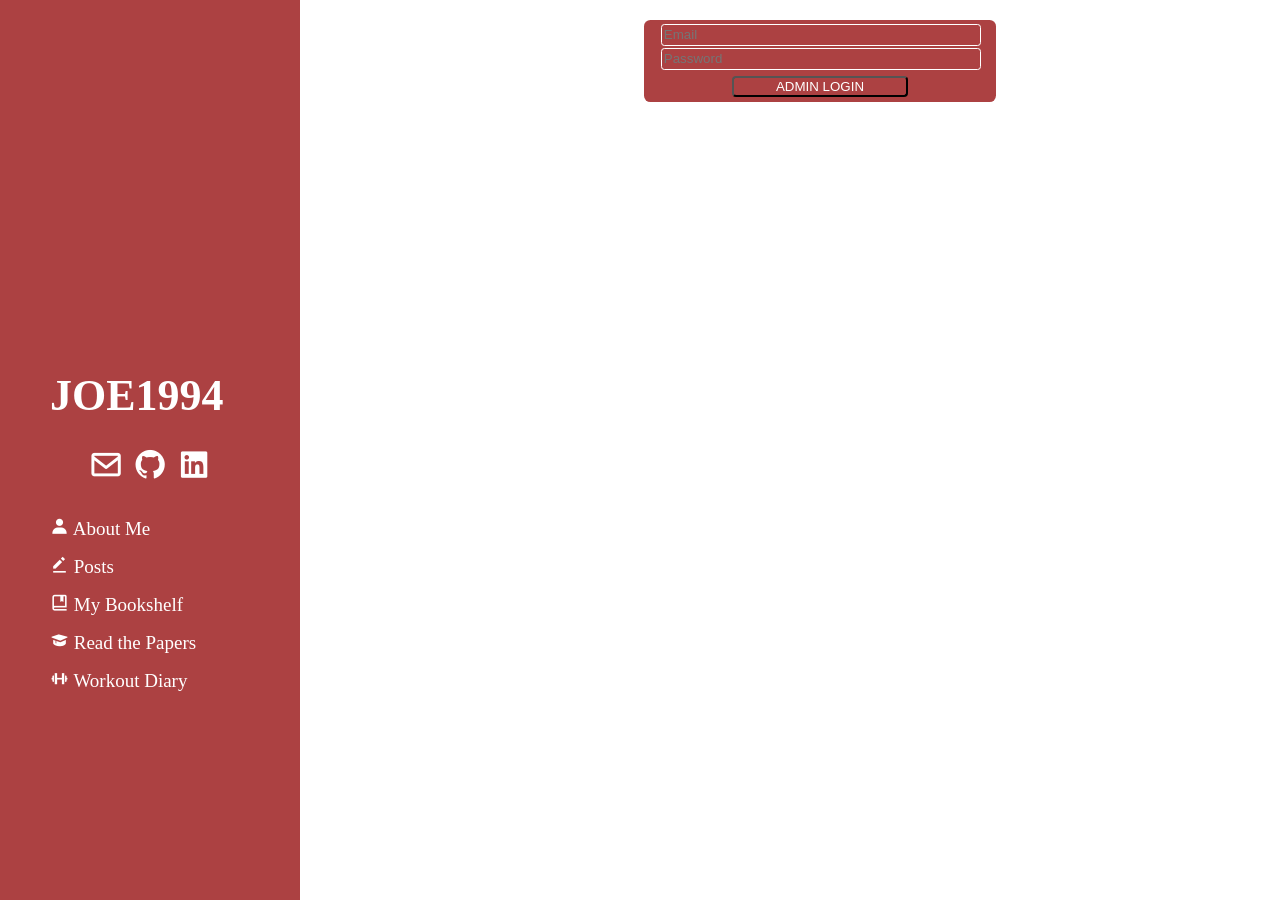
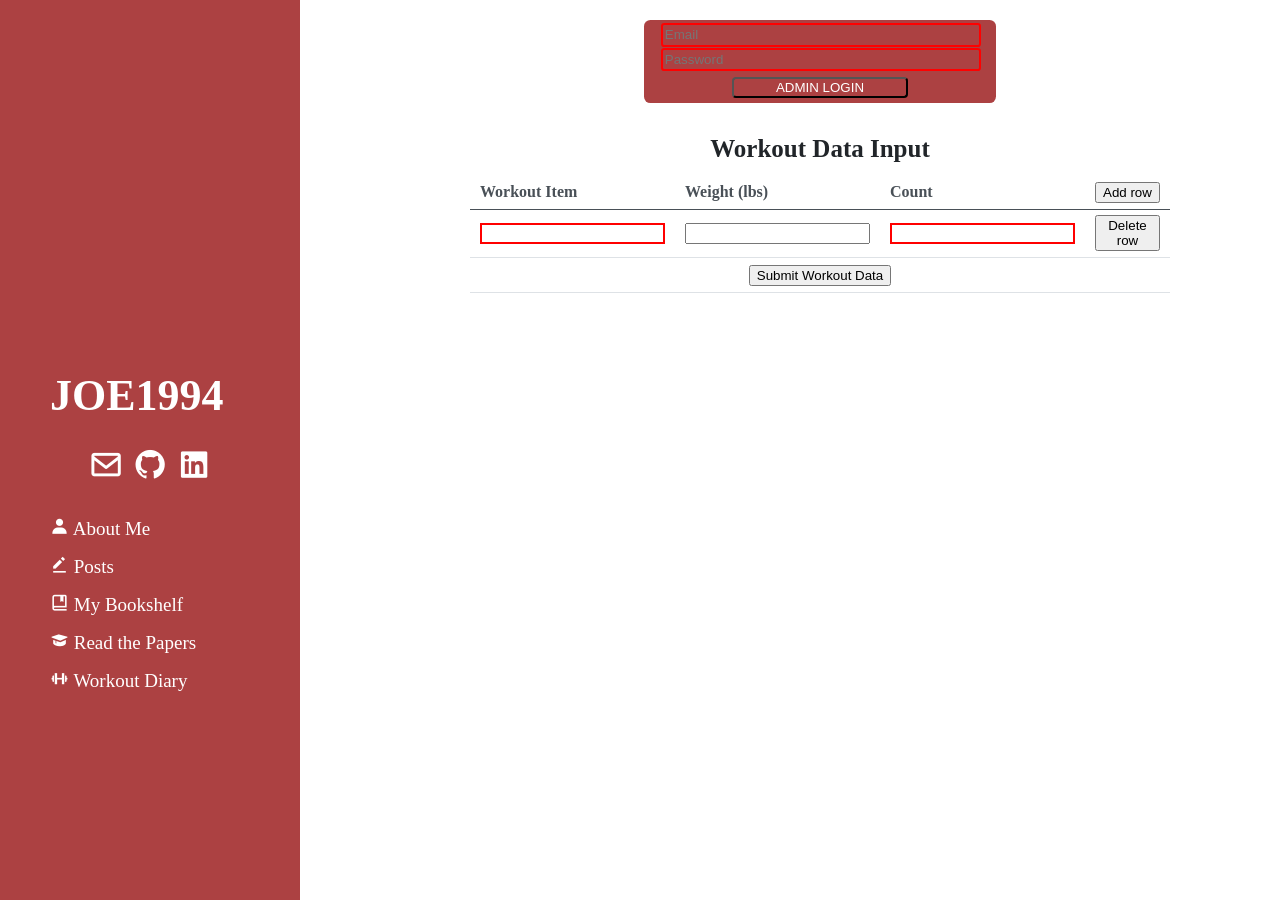
Before and after one commit to JOE1994/JOE1994.github.io, a Jekyll site: the page built from workout_diary_challenge/submit_diary.html, in a window 1280 px wide. Built offline with Jekyll 4.4.1, drawn with Linux system fonts in a browser that asks for light colours; some web fonts are replaced; comment, search, counter and statistics services are not loaded.

Commit message:
[workout] diary submit page ready
User can now submit workout data directly to remote FireStore DB.

```diff
--- a/assets/css/submit_diary.css
+++ b/assets/css/submit_diary.css
@@ -1,5 +1,5 @@
 #DataInput {
-  visibility : hidden;
+  /* visibility : hidden; */
 }
 
 .login {
@@ -51,3 +51,7 @@
   color: #ac4142;
   background: WHITE;
 }
+
+input:invalid {
+  border: red solid 0.2em;
+}
--- a/assets/js/firebase_write.js
+++ b/assets/js/firebase_write.js
@@ -24,7 +24,8 @@ const app = initializeApp(firebaseConfig);
 const analytics = getAnalytics(app);
 // Initialize Firebase Authentication and get a reference to the service
 const auth = getAuth(app);
-
+// Initialize Cloud Firestore and get a reference to the service
+const db = getFirestore(app);
 /*
 // Code I used for adding new user account to my Firebase project.
 // It'll be the only account that has write access to Firestore DB.
@@ -56,6 +57,7 @@ CreateAccountForm.addEventListener('submit', e => {
 document
 .getElementById('SignIn')
 .addEventListener('submit', e => {
+  e.preventDefault();
   const email = e.target.email.value;
   const password = e.target.pw.value;
   signInWithEmailAndPassword(auth, email, password)
@@ -79,8 +81,8 @@ document
 
 const addDeleteEvent = elem => {
   elem.addEventListener("click", e => {
-    if (document.getElementById('workout-items').childElementCount > 1) {
-      e.target.parentElement.remove();
+    if (document.querySelector('#workout-table > tbody').childElementCount > 1) {
+      e.target.parentElement.parentElement.remove();
     } else {
       alert("You need to submit at least one workout item!");
     }
@@ -90,11 +92,35 @@ const addDeleteEvent = elem => {
 const AddWorkoutItemButton = document.getElementById('AddWorkoutItem');
 AddWorkoutItemButton.addEventListener('click', e => {
   const clone = document.querySelector('.workout-item').cloneNode(true);
-  document.getElementById('workout-items').appendChild(clone);
-  clone.querySelector('.DataString').value = ''; // Empty input field.
+  document.querySelector('#workout-table > tbody').appendChild(clone);
+  clone.querySelectorAll('input').forEach((input) => {input.value = '';});
   addDeleteEvent(clone.lastElementChild);
 });
+
 
 document
 .querySelectorAll("button.DeleteWorkoutItem")
 .forEach(addDeleteEvent);
+
+document
+.getElementById('DataInput')
+.addEventListener('submit', async (e) => {
+  e.preventDefault();
+
+  let workout_data = {};
+  document
+  .querySelectorAll('.workout-item')
+  .forEach(row => {
+    const row_inputs = row.querySelectorAll('input');
+    workout_data[row_inputs.item(0).value] = {
+      ...(row_inputs.item(1).value !== '') && { weight: parseInt(row_inputs.item(1).value)},
+      reps: row_inputs.item(2).value.split(' ').map(x => parseInt(x)),
+    };
+  });
+
+  // Submit workout data to firebase DB.
+  await setDoc(
+    doc(db, "workout-data", new Date().toLocaleDateString('en-ca')),
+    workout_data
+  ).then(() => { alert("Data submitted to database"); });
+});
--- a/workout_diary_challenge/submit_diary.html
+++ b/workout_diary_challenge/submit_diary.html
@@ -19,7 +19,7 @@ title: SubmitDiary
 
 <!-- Use HTML5 form validation, but don't submit the form -->
 <div class="login">
-  <form id="SignIn" class="form" onsubmit="event.preventDefault();">
+  <form id="SignIn" class="form">
     <input type='email' placeholder="Email" name='email' required>
     <input type='password' placeholder='Password' name='pw' required>
     <button id='SignInButton'> ADMIN LOGIN </input>
@@ -27,28 +27,56 @@ title: SubmitDiary
 </div>
 
 <div>
-  <form id="DataInput" onsubmit="event.preventDefault();">
+  <form id="DataInput"">
+    <table id = "workout-table">
+      <caption>
         <h3>Workout Data Input</h3>
-
-    <p><button id='AddWorkoutItem' type="button">Add Workout Item</button></p>
-    <div id="workout-items">
-      <div class="workout-item">
-        <select required>
+      </caption>
+      <thead>
+        <tr>
+          <th>Workout Item</th>
+          <th>Weight (lbs)</th>
+          <th>Count</th>
+          <th>
+            <button id='AddWorkoutItem' type="button">Add row</button>
+          </th>
+        </tr>
+      </thead>
+      <tbody>
+        <tr class="workout-item">
+          <td>
+            <input type="text"
+                   list="workout-items"
+                   pattern="[a-z-A-Z][a-zA-Z -]*[a-zA-z]"
+                   class="workout-name"
+                   required>
+            <datalist id="workout-items">
               <option value="NULL" selected disabled>--Select Workout Item--</option>
               {% for item in site.data.workout-items %}
-            <option value="{{item.name}}">{{item.name}}</option>
+                <option value="{{item}}">{{item}}</option>
               {% endfor %}
-        </select>
+            </datalist>
+          </td>
+          <td>
+            <input type="number" class="workout-weight">
+          </td>
+          <td>
             <input
               type="text"
-          class="DataString"
-          pattern="(\d, )?(\d )+"
-          title="Allowed format:  (\d, )?(\d )+"
-          required> <!-- WEIGHT, CNT CNT CNT CNT ... -->
-        <button class="DeleteWorkoutItem" type="button">Delete Workout Item</button>
-      </div>
-    </div>
-
-    <p><button id='DataSubmit'>Submit Workout Data</button></p>
+              class="reps"
+              pattern="[0-9][ 0-9]+"
+              required>
+          </td>
+          <td>
+            <button class="DeleteWorkoutItem" type="button">Delete row</button>
+          </td>
+        </tr>
+      </tbody>
+      <tfoot align = "center">
+        <td colspan="4">
+          <button id='DataSubmit'>Submit Workout Data</button>
+        </td>
+      </tfoot>
+    </table>
   </form>
 </div>
```
Also changed, not shown: _data/workout-items.yml (+13 -9 lines). Lines whose indentation alone changed are shown as unchanged.
